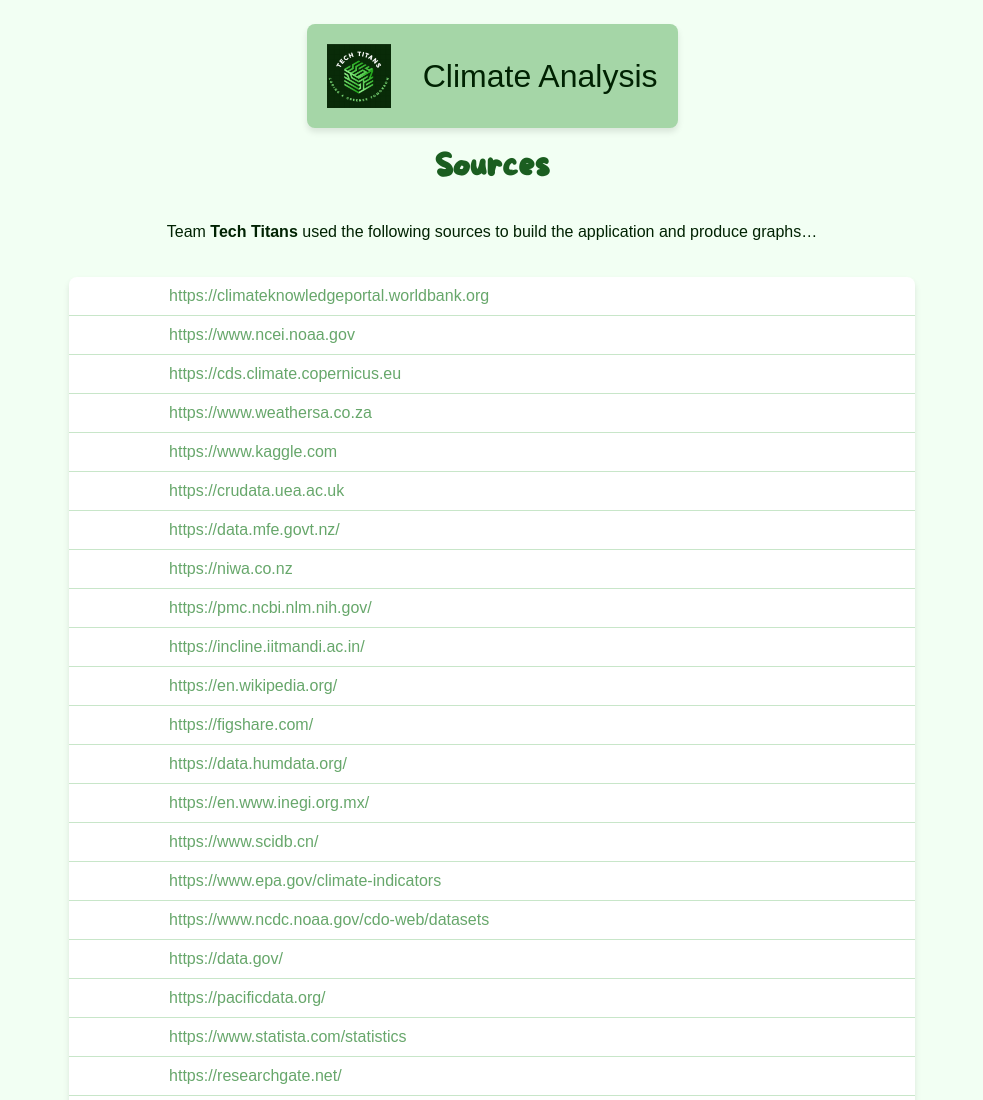
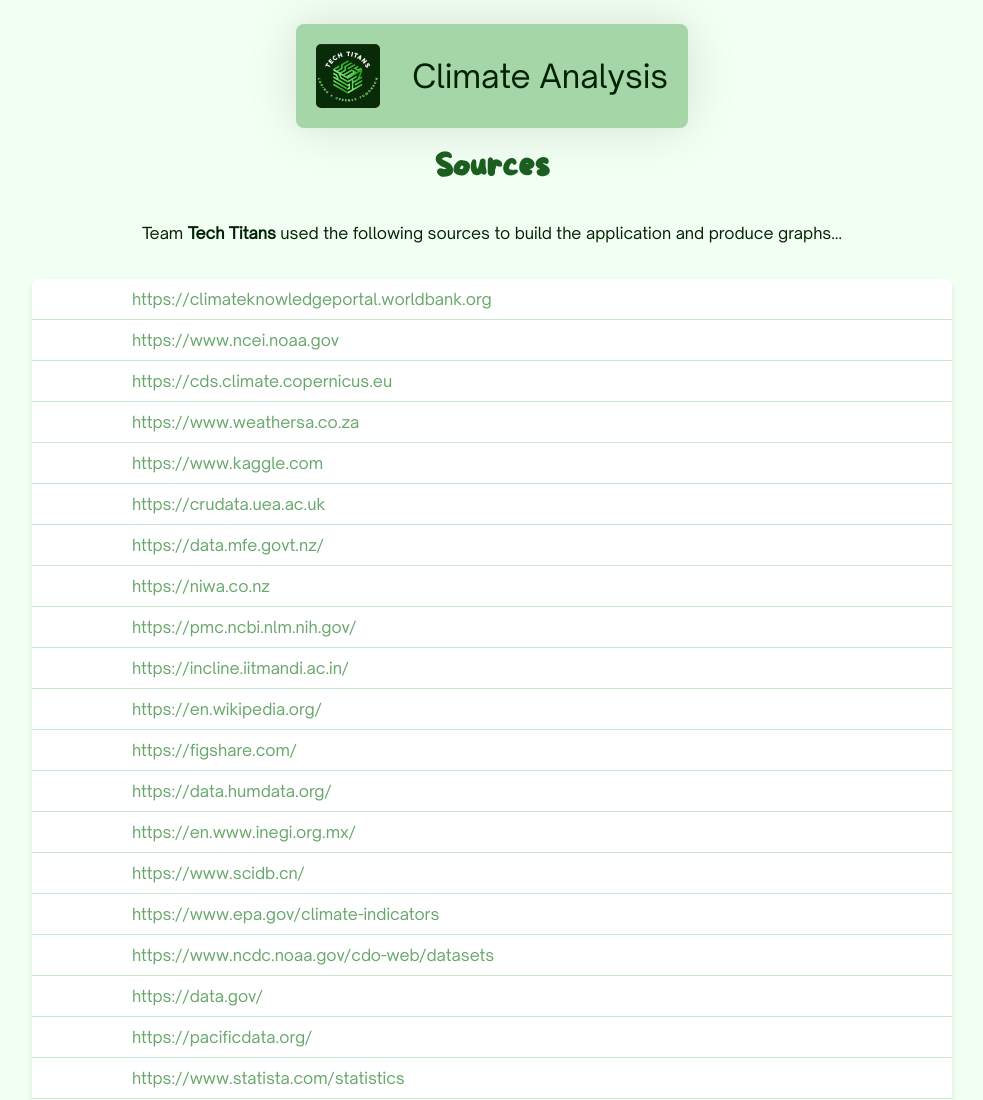
Before and after one commit to TechTitansS123/sources, a plain HTML site: page index.html in a window 1280 px wide. Shown: the top 1100 px of the page, without its empty margins (148-1131 px from the left). Drawn offline with Linux system fonts and the light colour scheme.

Commit message:
Update design

```diff
--- a/design.css
+++ b/design.css
@@ -1,6 +1,13 @@
 @font-face {
 	font-family: 'More Sugar';
 	src: url('More_Sugar.ttf') format('truetype');
+	font-weight: normal;
+	font-style: normal;
+}
+
+@font-face {
+	font-family: 'Open Sauce';
+	src: url('Open_Sauce.ttf') format('truetype');
 	font-weight: normal;
 	font-style: normal;
 }
@@ -18,7 +25,7 @@
 	flex-direction: column;
 	align-items: center;
 	justify-content: center;
-	font-family: 'Arial', sans-serif;
+	font-family: 'Open Sauce', sans-serif;
 	margin: 0;
 	padding: 1.5rem;
 	background-color: #f2fff3;
@@ -34,7 +41,7 @@
 	padding: 20px;
 	text-align: center;
 	border-radius: 8px;
-	box-shadow: 0 4px 6px rgba(0, 0, 0, 0.1);
+	box-shadow: 0 0 50px #00000020;
 }
 
 div#header span#subtitle {
@@ -44,6 +51,7 @@
 div#header img {
 	height: 64px;
 	margin-right: 32px;
+	border-radius: 5px;
 }
 
 h1 {
```
Also changed, not shown: Open_Sauce.ttf (added).
